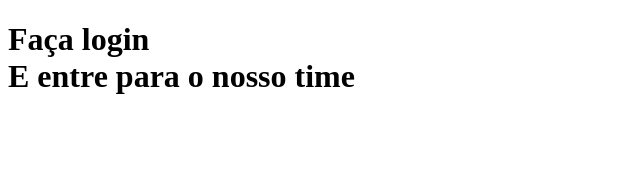
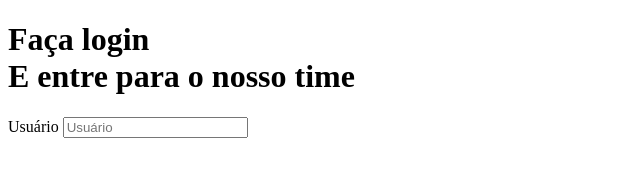
Before and after one commit to laiscarvf/projeto-login, a plain HTML site: page index.html in a window 1280 px wide. Shown: the whole page, without its empty margins (0-640 px from the left). Drawn offline with Linux system fonts and the light colour scheme.

Commit message:
adicionando input de usuario

```diff
--- a/index.html
+++ b/index.html
@@ -8,9 +8,16 @@
 </head>
 <body>
     <div class="main-login">
-        <div class="left-login"></div>
+        <div class="left-login">
         <h1>Faça login <br> E entre para o nosso time</h1>
+        </div>
         <div class="right-login">
+            <div class="card-login">
+                <div class="textfield">
+                    <label for="usuario">Usuário</label>
+                <input type="text" name="usuario" placeholder="Usuário">
+                </div>
+            </div>
         </div>
     </div>
 </body>
```
